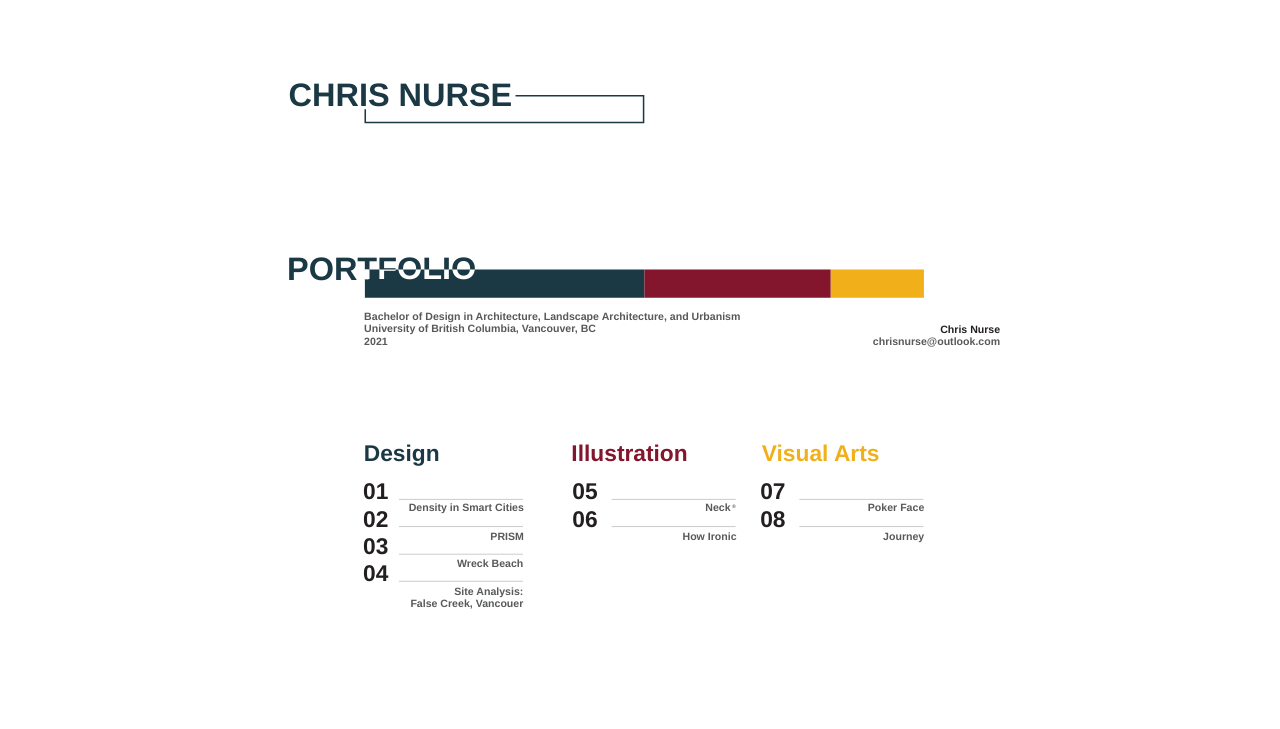
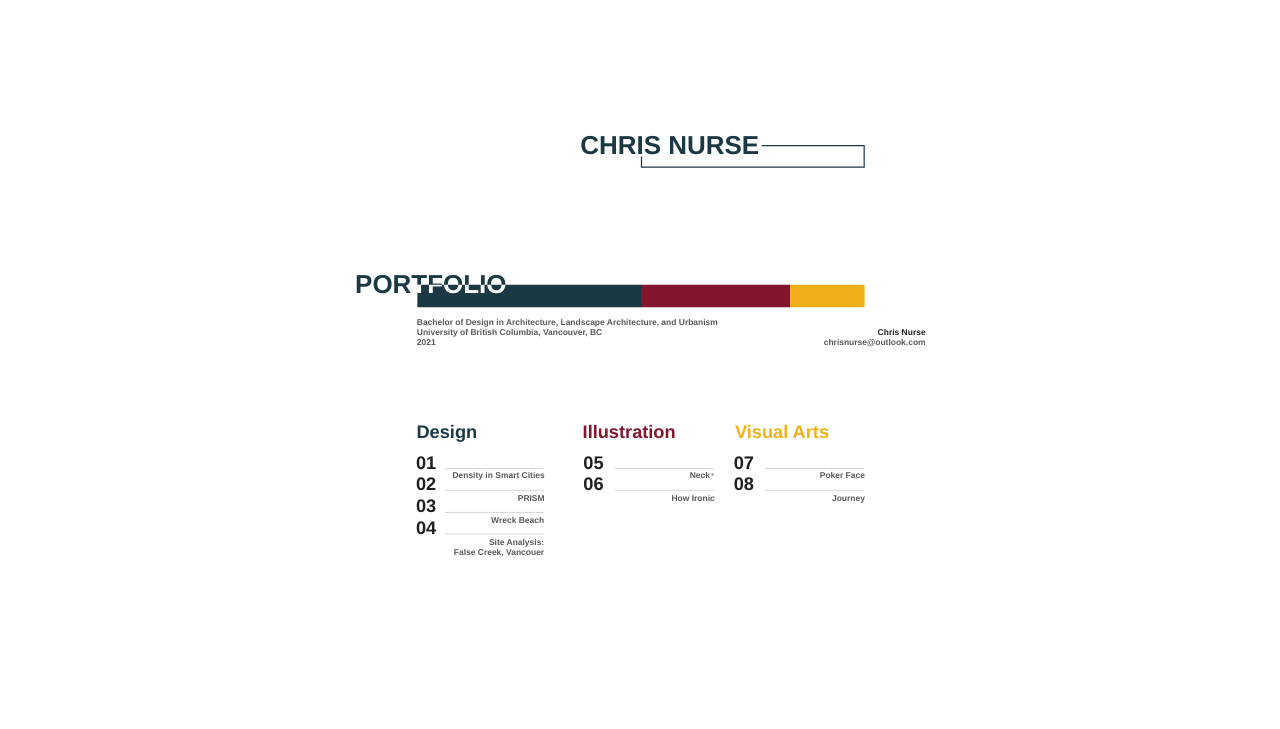
Before and after one commit to chrisnurse00/chrisnurse.ca, a plain HTML site: page index.html in a window 1280 px wide. Shown: the top 729 px of the page. Drawn offline with Linux system fonts and the light colour scheme.

Commit message:
testnewcover

```diff
--- a/index.html
+++ b/index.html
@@ -37,11 +37,11 @@
     }
 
     .toc_link.illustration:hover {
-      fill: #164d64;
+      fill: #83142b;
     }
 
     .toc_link.va:hover {
-      fill: #164d64;
+      fill: #f1b01a;
     }
 
     .link_container {
@@ -79,7 +79,7 @@
       <defs>
         <clipPath id="clip-path">
           <polygon
-            points="243.47 231.26 243.47 284.26 348.92 284.26 348.92 257.81 616.22 257.81 616.22 284.26 616.22 284.26 616.22 231.26 243.47 231.26"
+            points="314.76 251.05 314.76 293.44 399.12 293.44 399.12 272.29 612.96 272.29 612.96 293.44 612.97 293.44 612.97 251.05 314.76 251.05"
             style="fill:none" />
         </clipPath>
       </defs>
@@ -87,114 +87,116 @@
         <rect width="1224" height="720" style="fill:none" />
       </g>
       <g id="Layer_3" data-name="Layer 3">
-        <line x1="348.92" y1="271.3" x2="616.22" y2="271.3"
-          style="fill:#231f20;stroke:#1b3944;stroke-miterlimit:10;stroke-width:27px" />
-        <line x1="616.22" y1="271.3" x2="794.42" y2="271.3"
-          style="fill:#1b3944;stroke:#83152c;stroke-miterlimit:10;stroke-width:27px" />
-        <line x1="794.42" y1="271.3" x2="883.52" y2="271.3"
-          style="fill:#83152c;stroke:#f1b01a;stroke-miterlimit:10;stroke-width:27px" /><text
-          transform="translate(348.19 305.63)"
-          style="font-size:10.125px;fill:#58595b;font-family:Helvetica-Bold, Helvetica;font-weight:700">Bachelor of
-          Design in<tspan x="104.08" y="0" style="letter-spacing:-0.036651234567901245em"> </tspan>
-          <tspan x="106.52" y="0">Architecture, Landscape</tspan>
-          <tspan x="224.68" y="0" style="letter-spacing:-0.036651234567901245em"> </tspan>
-          <tspan x="227.13" y="0" style="letter-spacing:0.00009645061728395061em">Architecture, and Urbanism</tspan>
-          <tspan x="0" y="12.15">University of British Columbia, </tspan>
-          <tspan x="150.77" y="12.15" style="letter-spacing:-0.0546875em">V</tspan>
-          <tspan x="156.97" y="12.15" style="letter-spacing:0.00009645061728395061em">ancouve</tspan>
-          <tspan x="198.05" y="12.15" style="letter-spacing:-0.0546875em">r</tspan>
-          <tspan x="201.44" y="12.15" style="letter-spacing:-0.00009645061728395061em">, BC</tspan>
-          <tspan x="0" y="24.3">2021</tspan>
-        </text><text transform="translate(899.03 318.14)"
-          style="font-size:10.125px;fill:#231f20;font-family:Helvetica-Bold, Helvetica;font-weight:700">Chris Nurse
-          <tspan style="fill:#58595b">
-            <tspan x="-64.44" y="12.15">chrisnurse@outlook.com</tspan>
-          </tspan>
-        </text>
+        <line x1="399.12" y1="283.08" x2="612.96" y2="283.08"
+          style="fill:#231f20;stroke:#1b3944;stroke-miterlimit:10;stroke-width:21.6px" />
+        <line x1="612.96" y1="283.08" x2="755.52" y2="283.08"
+          style="fill:#1b3944;stroke:#83152c;stroke-miterlimit:10;stroke-width:21.6px" />
+        <line x1="755.52" y1="283.08" x2="826.8" y2="283.08"
+          style="fill:#83152c;stroke:#f1b01a;stroke-miterlimit:10;stroke-width:21.6px" /><text
+          transform="translate(398.54 310.54)"
+          style="font-size:8.100000381469727px;fill:#58595b;font-family:Helvetica-Bold, Helvetica;font-weight:700">Bachelor
+          of Design in<tspan x="83.26" y="0" style="letter-spacing:-0.0366512328418104em"> </tspan>
+          <tspan x="85.22" y="0">Architecture, Landscape</tspan>
+          <tspan x="179.75" y="0" style="letter-spacing:-0.03653066957588339em"> </tspan>
+          <tspan x="181.7" y="0">Architecture, and Urbanism</tspan>
+          <tspan x="0" y="9.72">University of British Columbia, </tspan>
+          <tspan x="120.62" y="9.72" style="letter-spacing:-0.05473572273086158em">V</tspan>
+          <tspan x="125.58" y="9.72">ancouve</tspan>
+          <tspan x="158.44" y="9.72" style="letter-spacing:-0.05473572273086158em">r</tspan>
+          <tspan x="161.15" y="9.72" style="letter-spacing:0.00012056326592700789em">, BC</tspan>
+          <tspan x="0" y="19.44">2021</tspan>
+        </text><text transform="translate(839.21 320.55)"
+          style="font-size:8.100000381469727px;fill:#231f20;font-family:Helvetica-Bold, Helvetica;font-weight:700">Chris
+          Nurse<tspan style="fill:#58595b">
+            <tspan x="-51.55" y="9.72">chrisnurse@outlook.com</tspan>
+          </tspan></text>
       </g>
-      <g id="Layer_4" data-name="Layer 4"><text transform="translate(274.42 267.15)"
-          style="font-size:31.049999237060547px;fill:#fff;font-family:Helvetica-Bold, Helvetica;font-weight:700">PORTFOLIO</text>
-        <g style="clip-path:url(#clip-path)"><text transform="translate(274.42 267.28)"
-            style="font-size:31.049999237060547px;fill:#1b3944;font-family:Helvetica-Bold, Helvetica;font-weight:700">PORTFOLIO</text>
+      <g id="Layer_4" data-name="Layer 4"><text transform="translate(339.52 279.75)"
+          style="font-size:24.84000015258789px;fill:#fff;font-family:Helvetica-Bold, Helvetica;font-weight:700">PORTFOLIO</text>
+        <g style="clip-path:url(#clip-path)"><text transform="translate(339.53 279.86)"
+            style="font-size:24.84000015258789px;fill:#1b3944;font-family:Helvetica-Bold, Helvetica;font-weight:700">PORTFOLIO</text>
         </g>
       </g>
       <g id="Layer_5" data-name="Layer 5">
-        <polyline points="492.96 91.61 615.42 91.61 615.42 117.14 349.27 117.14 349.27 104.54"
-          style="fill:none;stroke:#1b3944;stroke-miterlimit:10;stroke-width:1.455399990081787px" /><text
-          transform="translate(275.94 101.24)"
-          style="font-size:31.049999237060547px;fill:#1b3944;font-family:Helvetica-Bold, Helvetica;font-weight:700">CHRIS
+        <polyline points="728.39 139.32 826.36 139.32 826.36 159.75 613.43 159.75 613.43 149.67"
+          style="fill:none;stroke:#1b3944;stroke-miterlimit:10;stroke-width:1.1643199920654297px" /><text
+          transform="translate(554.77 147.03)"
+          style="font-size:24.84000015258789px;fill:#1b3944;font-family:Helvetica-Bold, Helvetica;font-weight:700">CHRIS
           NURSE</text>
-        <rect x="344.5" y="257.83" width="7.94" height="9.32" style="fill:#fff" /><text
-          transform="translate(347.81 415.14)"
-          style="font-size:27.816577911376953px;fill:#1b3944;font-family:Helvetica-Bold, Helvetica;font-weight:700">
-          <tspan style="font-size:21.769495010375977px">
-            <tspan x="0" y="26.12">Design</tspan>
+        <rect x="395.59" y="272.3" width="6.35" height="7.45" style="fill:#fff" /><text
+          transform="translate(398.24 398.15)"
+          style="font-size:22.253263473510742px;fill:#1b3944;font-family:Helvetica-Bold, Helvetica;font-weight:700">
+          <tspan style="font-size:17.41559600830078px">
+            <tspan x="0" y="20.9">Design</tspan>
           </tspan>
-        </text><text transform="translate(546.37 415.14)"
-          style="font-size:27.816577911376953px;fill:#83152d;font-family:Helvetica-Bold, Helvetica;font-weight:700">
-          <tspan style="font-size:21.769495010375977px">
-            <tspan x="0" y="26.12">Illustration</tspan>
+        </text><text transform="translate(557.08 398.15)"
+          style="font-size:22.253263473510742px;fill:#83152d;font-family:Helvetica-Bold, Helvetica;font-weight:700">
+          <tspan style="font-size:17.41559600830078px">
+            <tspan x="0" y="20.9">Illustration</tspan>
           </tspan>
-        </text><text transform="translate(728.43 415.14)"
-          style="font-size:27.816577911376953px;fill:#f1b01a;font-family:Helvetica-Bold, Helvetica;font-weight:700">
-          <tspan style="font-size:21.769495010375977px">
-            <tspan x="0" y="26.12" style="letter-spacing:-0.017584813052279824em">V</tspan>
-            <tspan x="14.14" y="26.12">isual</tspan>
-            <tspan x="63.75" y="26.12" style="letter-spacing:-0.0366051210476029em"> </tspan>
-            <tspan x="69" y="26.12" style="letter-spacing:-0.00004485921697010159em">Arts</tspan>
+        </text><text transform="translate(702.74 398.15)"
+          style="font-size:22.253263473510742px;fill:#f1b01a;font-family:Helvetica-Bold, Helvetica;font-weight:700">
+          <tspan style="font-size:17.41559600830078px">
+            <tspan x="0" y="20.9" style="letter-spacing:-0.017607242660764875em">V</tspan>
+            <tspan x="11.31" y="20.9">isual</tspan>
+            <tspan x="51" y="20.9" style="letter-spacing:-0.03667240987305805em"> </tspan>
+            <tspan x="55.2" y="20.9">Arts</tspan>
           </tspan>
-        </text><text transform="translate(347.14 477.53)"
-          style="font-size:21.769495010375977px;fill:#231f20;font-family:Helvetica-Bold, Helvetica;font-weight:700">01
-          <tspan x="0" y="26.12">02</tspan>
-          <tspan x="0" y="52.25">03</tspan>
-          <tspan x="0" y="78.37">04</tspan>
-        </text><text transform="translate(547.27 477.53)"
-          style="font-size:21.769495010375977px;fill:#231f20;font-family:Helvetica-Bold, Helvetica;font-weight:700">05
-          <tspan x="0" y="26.12">06</tspan>
-        </text><text transform="translate(726.93 477.53)"
-          style="font-size:21.769495010375977px;fill:#231f20;font-family:Helvetica-Bold, Helvetica;font-weight:700">07
-          <tspan x="0" y="26.12">08</tspan>
-        </text><text transform="translate(437.02 542.14)"
-          style="font-size:10.125px;fill:#58595b;font-family:Helvetica-Bold, Helvetica;font-weight:700;letter-spacing:-0.017554012345679014em">W
-          <tspan x="9.38" y="0" style="letter-spacing:-0.00009645061728395061em">reck Beach</tspan>
-        </text><text transform="translate(390.79 489.02)"
-          style="font-size:10.125px;fill:#58595b;font-family:Helvetica-Bold, Helvetica;font-weight:700">Density in Smart
-          Cities</text><text transform="translate(468.88 516.04)"
-          style="font-size:10.125px;fill:#58595b;font-family:Helvetica-Bold, Helvetica;font-weight:700">PRISM</text><text
-          transform="translate(434.44 568.75)"
-          style="font-size:10.125px;fill:#58595b;font-family:Helvetica-Bold, Helvetica;font-weight:700">Site<tspan
-            x="18.57" y="0" style="letter-spacing:-0.036651234567901245em"> </tspan>
-          <tspan x="21.01" y="0">Analysis:</tspan>
-          <tspan x="-42.03" y="12.15">False Creek, </tspan>
-          <tspan x="20.44" y="12.15" style="letter-spacing:-0.0546875em">V</tspan>
-          <tspan x="26.64" y="12.15">ancouer</tspan>
+        </text><text transform="translate(397.7 448.06)"
+          style="font-size:17.41559600830078px;fill:#231f20;font-family:Helvetica-Bold, Helvetica;font-weight:700">
+          <a class="toc_link design" href="#Density">01</a>
+
+          <tspan x="0" y="20.9">02</tspan>
+          <tspan x="0" y="41.8">03</tspan>
+          <tspan x="0" y="62.7">04</tspan>
+        </text><text transform="translate(557.81 448.06)"
+          style="font-size:17.41559600830078px;fill:#231f20;font-family:Helvetica-Bold, Helvetica;font-weight:700">05
+          <tspan x="0" y="20.9">06</tspan>
+        </text><text transform="translate(701.53 448.06)"
+          style="font-size:17.41559600830078px;fill:#231f20;font-family:Helvetica-Bold, Helvetica;font-weight:700">07
+          <tspan x="0" y="20.9">08</tspan>
+        </text><text transform="translate(469.61 499.75)"
+          style="font-size:8.100000381469727px;fill:#58595b;font-family:Helvetica-Bold, Helvetica;font-weight:700">
+          <tspan style="letter-spacing:-0.01760223682534315em">W</tspan>
+          <tspan x="7.5" y="0">reck Beach</tspan>
+        </text><text transform="translate(432.62 457.25)"
+          style="font-size:8.100000381469727px;fill:#58595b;font-family:Helvetica-Bold, Helvetica;font-weight:700">Density
+          in Smart Cities</text><text transform="translate(495.09 478.87)"
+          style="font-size:8.100000381469727px;fill:#58595b;font-family:Helvetica-Bold, Helvetica;font-weight:700">PRISM</text><text
+          transform="translate(467.54 521.03)"
+          style="font-size:8.100000381469727px;fill:#58595b;font-family:Helvetica-Bold, Helvetica;font-weight:700">Site
+          <tspan x="14.86" y="0" style="letter-spacing:-0.0366512328418104em"> </tspan>
+          <tspan x="16.81" y="0">Analysis:</tspan>
+          <tspan x="-33.63" y="9.72">False Creek, </tspan>
+          <tspan x="16.35" y="9.72" style="letter-spacing:-0.05461515946493457em">V</tspan>
+          <tspan x="21.31" y="9.72" style="letter-spacing:-0.00012056326592700789em">ancouer</tspan>
         </text>
-        <line x1="381.5" y1="529.97" x2="500.07" y2="529.97"
-          style="fill:#83152c;stroke:#58595b;stroke-miterlimit:10;stroke-width:0.3023541033267975px" />
-        <line x1="381.5" y1="555.82" x2="500.07" y2="555.82"
-          style="fill:#83152c;stroke:#58595b;stroke-miterlimit:10;stroke-width:0.3023541033267975px" />
-        <line x1="381.5" y1="503.53" x2="500.07" y2="503.53"
-          style="fill:#83152c;stroke:#58595b;stroke-miterlimit:10;stroke-width:0.3023541033267975px" />
-        <line x1="381.5" y1="477.53" x2="500.07" y2="477.53"
-          style="fill:#83152c;stroke:#58595b;stroke-miterlimit:10;stroke-width:0.3023541033267975px" /><text
-          transform="translate(674.47 489.02)"
-          style="font-size:10.125px;fill:#58595b;font-family:Helvetica-Bold, Helvetica;font-weight:700">Neck</text><text
-          transform="translate(652.63 516.04)"
-          style="font-size:10.125px;fill:#58595b;font-family:Helvetica-Bold, Helvetica;font-weight:700">How
-          Ironic</text><text transform="translate(699.89 485.93)"
-          style="font-size:4.837665557861328px;fill:#58595b;font-family:Helvetica-Bold, Helvetica;font-weight:700">®</text>
-        <line x1="584.93" y1="503.53" x2="703.51" y2="503.53"
-          style="fill:#83152c;stroke:#58595b;stroke-miterlimit:10;stroke-width:0.3023541033267975px" />
-        <line x1="584.93" y1="477.53" x2="703.51" y2="477.53"
-          style="fill:#83152c;stroke:#58595b;stroke-miterlimit:10;stroke-width:0.3023541033267975px" /><text
-          transform="translate(829.85 489.02)"
-          style="font-size:10.125px;fill:#58595b;font-family:Helvetica-Bold, Helvetica;font-weight:700">Poker
-          Face</text><text transform="translate(844.45 516.04)"
-          style="font-size:10.125px;fill:#58595b;font-family:Helvetica-Bold, Helvetica;font-weight:700">Journey</text>
-        <line x1="764.39" y1="503.53" x2="882.96" y2="503.53"
-          style="fill:#83152c;stroke:#58595b;stroke-miterlimit:10;stroke-width:0.3023541033267975px" />
-        <line x1="764.39" y1="477.53" x2="882.96" y2="477.53"
-          style="fill:#83152c;stroke:#58595b;stroke-miterlimit:10;stroke-width:0.3023541033267975px" />
+        <line x1="425.19" y1="490.01" x2="520.05" y2="490.01"
+          style="fill:#83152c;stroke:#58595b;stroke-miterlimit:10;stroke-width:0.24188328266143802px" />
+        <line x1="425.19" y1="510.69" x2="520.05" y2="510.69"
+          style="fill:#83152c;stroke:#58595b;stroke-miterlimit:10;stroke-width:0.24188328266143802px" />
+        <line x1="425.19" y1="468.86" x2="520.05" y2="468.86"
+          style="fill:#83152c;stroke:#58595b;stroke-miterlimit:10;stroke-width:0.24188328266143802px" />
+        <line x1="425.19" y1="448.06" x2="520.05" y2="448.06"
+          style="fill:#83152c;stroke:#58595b;stroke-miterlimit:10;stroke-width:0.24188328266143802px" /><text
+          transform="translate(659.57 457.25)"
+          style="font-size:8.100000381469727px;fill:#58595b;font-family:Helvetica-Bold, Helvetica;font-weight:700">Neck</text><text
+          transform="translate(642.09 478.87)"
+          style="font-size:8.100000381469727px;fill:#58595b;font-family:Helvetica-Bold, Helvetica;font-weight:700">How
+          Ironic</text><text transform="translate(679.9 454.78)"
+          style="font-size:3.8701324462890625px;fill:#58595b;font-family:Helvetica-Bold, Helvetica;font-weight:700">®</text>
+        <line x1="587.94" y1="468.86" x2="682.8" y2="468.86"
+          style="fill:#83152c;stroke:#58595b;stroke-miterlimit:10;stroke-width:0.24188328266143802px" />
+        <line x1="587.94" y1="448.06" x2="682.8" y2="448.06"
+          style="fill:#83152c;stroke:#58595b;stroke-miterlimit:10;stroke-width:0.24188328266143802px" /><text
+          transform="translate(783.87 457.25)"
+          style="font-size:8.100000381469727px;fill:#58595b;font-family:Helvetica-Bold, Helvetica;font-weight:700">Poker
+          Face</text><text transform="translate(795.55 478.87)"
+          style="font-size:8.100000381469727px;fill:#58595b;font-family:Helvetica-Bold, Helvetica;font-weight:700">Journey</text>
+        <line x1="731.5" y1="468.86" x2="826.36" y2="468.86"
+          style="fill:#83152c;stroke:#58595b;stroke-miterlimit:10;stroke-width:0.24188328266143802px" />
+        <line x1="731.5" y1="448.06" x2="826.36" y2="448.06"
+          style="fill:#83152c;stroke:#58595b;stroke-miterlimit:10;stroke-width:0.24188328266143802px" />
       </g>
     </svg>
   </section>
```
Also changed, not shown: 2 other files.
